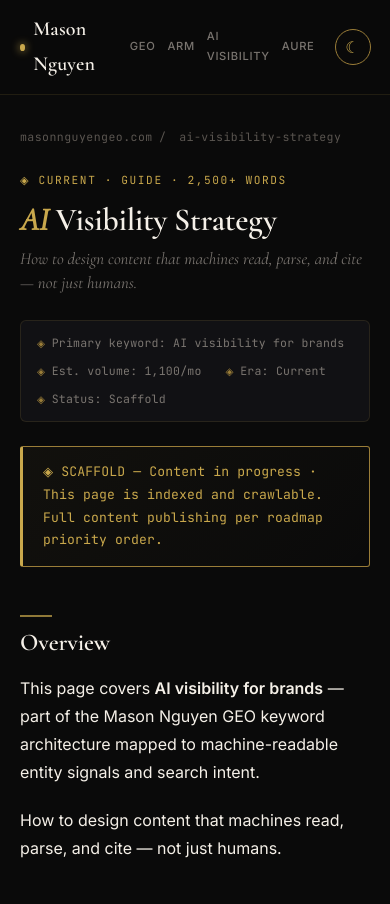
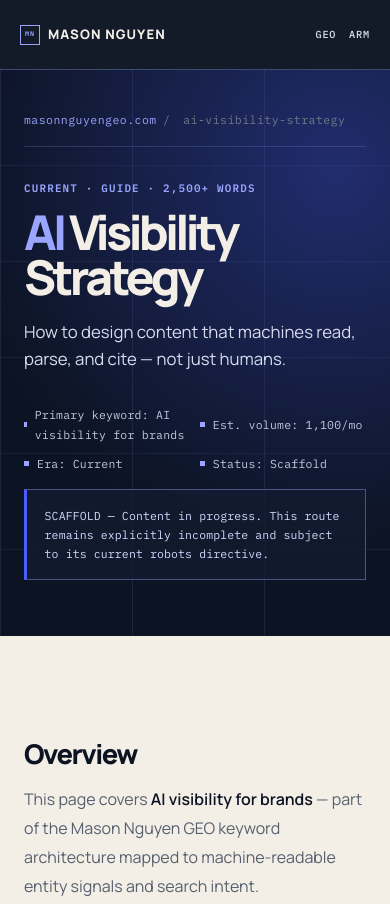
Before and after one commit to virtualmase/masonnguyengeo, a website: page ai-visibility-strategy/index.html in a window 390 px wide. Shown: the top 904 px of the page. Drawn offline with nearby package versions, Linux system fonts and the light colour scheme.

Commit message:
Apply AURE-inspired skin to AI Visibility Strategy

```diff
--- a/ai-visibility-strategy/index.html
+++ b/ai-visibility-strategy/index.html
@@ -6,6 +6,8 @@
 <title>AI Visibility Strategy — Machine-Readable Content for LLMs | Mason Nguyen GEO</title>
 <meta name="description" content="How to build AI visibility for your brand by designing machine-readable content that LLMs crawl, parse, and cite. The core differentiator for brands in the AI era.">
 <link rel="canonical" href="https://masonnguyengeo.com/ai-visibility-strategy">
+<meta name="base:app_id" content="6a1834c7660a3f727dea7030">
+<meta name="base:app_id" content="6a0ada777abfff0aca7b16f5">
 <meta property="og:type" content="article">
 <meta property="og:title" content="AI Visibility Strategy — Machine-Readable Content for LLMs | Mason Nguyen GEO">
 <meta property="og:description" content="How to build AI visibility for your brand by designing machine-readable content that LLMs crawl, parse, and cite. The core differentiator for brands in the AI era.">
@@ -14,8 +16,10 @@
 <link rel="alternate" type="text/plain" href="https://masonnguyengeo.com/llms.txt" title="AI Crawler Guidance">
 <link rel="preconnect" href="https://fonts.googleapis.com">
 <link rel="preconnect" href="https://fonts.gstatic.com" crossorigin>
-<link href="https://fonts.googleapis.com/css2?family=Cormorant+Garamond:ital,wght@0,400;0,600;1,400&family=Inter:wght@400;500;600&family=JetBrains+Mono:wght@400;500&display=swap" rel="stylesheet">
+<link href="https://fonts.googleapis.com/css2?family=IBM+Plex+Mono:wght@400;500;600&family=Manrope:wght@400;500;600;700;800&display=swap" rel="stylesheet">
 <link rel="stylesheet" href="/assets/site.css">
+<link rel="stylesheet" href="/assets/what-is-geo.css">
+<link rel="stylesheet" href="/assets/ai-visibility.css">
 <script type="application/ld+json">
 {
   "@context": "https://schema.org",
@@ -80,7 +84,7 @@
 </script>
 <meta name="robots" content="noindex, follow">
 </head>
-<body>
+<body class="geo-pillar ai-visibility-page">
 <div class="progress-bar" id="progress"></div>
 <script>document.addEventListener("scroll",function(){var e=document.documentElement,s=e.scrollTop/(e.scrollHeight-e.clientHeight);document.getElementById("progress").style.transform="scaleX("+s+")")});</script>
 <nav class="site-nav-bar">
@@ -96,13 +100,17 @@
   </div>
 </nav>
 <main class="page-wrap">
-<div class="breadcrumb"><a href="/">masonnguyengeo.com</a><span>/</span><span>ai-visibility-strategy</span></div>
-<div class="era-tag">◈ Current · Guide · 2,500+ words</div>
-<h1><span class="accent">AI </span>Visibility Strategy</h1>
-<p class="subtitle">How to design content that machines read, parse, and cite — not just humans.</p>
-<div class="meta-row"><div class="meta-item">Primary keyword: AI visibility for brands</div><div class="meta-item">Est. volume: 1,100/mo</div><div class="meta-item">Era: Current</div><div class="meta-item">Status: Scaffold</div></div>
-<div class="scaffold-notice">◈ SCAFFOLD — Content in progress · This page is indexed and crawlable. Full content publishing per roadmap priority order.</div>
-<div class="content-body">
+<header class="signal-hero">
+  <div class="container">
+    <div class="breadcrumb"><a href="/">masonnguyengeo.com</a><span>/</span><span>ai-visibility-strategy</span></div>
+    <div class="era-tag">Current · Guide · 2,500+ words</div>
+    <h1><span class="accent">AI </span>Visibility Strategy</h1>
+    <p class="subtitle">How to design content that machines read, parse, and cite — not just humans.</p>
+    <div class="meta-row"><div class="meta-item">Primary keyword: AI visibility for brands</div><div class="meta-item">Est. volume: 1,100/mo</div><div class="meta-item">Era: Current</div><div class="meta-item">Status: Scaffold</div></div>
+    <div class="scaffold-notice">SCAFFOLD — Content in progress. This route remains explicitly incomplete and subject to its current robots directive.</div>
+  </div>
+</header>
+<div class="signal-content"><div class="container"><div class="content-body">
 
 <section>
 
@@ -156,6 +164,7 @@
   </div>
   <a href="https://swellmarketing.xyz" class="cta-btn" target="_blank" rel="noopener">Swell Marketing ↗</a>
 </div>
+</div></div></div>
 </main>
 <footer class="site-footer">
   <div class="footer-inner">
--- /dev/null
+++ b/assets/ai-visibility.css
@@ -0,0 +1,76 @@
+/* AI Visibility Strategy override — isolated to /ai-visibility-strategy. */
+
+.ai-visibility-page .page-wrap { max-width: none; margin: 0; padding: 0; }
+
+.ai-visibility-page .signal-hero {
+  position: relative;
+  overflow: hidden;
+  padding: clamp(2.5rem, 6vw, 5rem) 0 clamp(3.5rem, 8vw, 6rem);
+  color: var(--geo-ivory);
+  background:
+    radial-gradient(circle at 86% 18%, rgba(75, 93, 255, 0.34), transparent 24rem),
+    linear-gradient(90deg, rgba(154, 165, 255, 0.11) 1px, transparent 1px),
+    linear-gradient(0deg, rgba(154, 165, 255, 0.08) 1px, transparent 1px),
+    var(--geo-ink);
+  background-size: auto, min(20vw, 240px) 100%, 100% 6rem, auto;
+}
+
+.ai-visibility-page .signal-hero .container,
+.ai-visibility-page .signal-content .container { max-width: 1180px; }
+
+.ai-visibility-page .signal-hero .breadcrumb {
+  margin: 0 0 2.4rem;
+  padding: 0 0 1rem;
+  background: transparent;
+  border-bottom: 1px solid rgba(154, 165, 255, 0.2);
+}
+.ai-visibility-page .era-tag { color: var(--geo-peri); font-family: var(--mono); font-size: 0.68rem; font-weight: 600; letter-spacing: 0.11em; }
+.ai-visibility-page h1 {
+  max-width: 820px;
+  margin-bottom: 1.15rem;
+  color: var(--geo-ivory);
+  font-family: var(--sans);
+  font-size: clamp(3rem, 7vw, 5.8rem);
+  font-weight: 800;
+  letter-spacing: -0.075em;
+  line-height: 0.94;
+  text-wrap: balance;
+}
+.ai-visibility-page h1 .accent { color: var(--geo-peri); font-style: normal; }
+.ai-visibility-page .subtitle { max-width: 680px; margin-bottom: 2rem; color: #d5ddef; font-family: var(--sans); font-size: clamp(1.05rem, 2vw, 1.25rem); font-style: normal; line-height: 1.65; }
+.ai-visibility-page .meta-row { max-width: 900px; margin: 0 0 1rem; padding: 0; background: transparent; border: 0; border-radius: 0; color: #c0cadd; }
+.ai-visibility-page .meta-item { gap: 0.5rem; }
+.ai-visibility-page .meta-item::before { content: ""; width: 5px; height: 5px; background: var(--geo-peri); border-radius: 0; }
+.ai-visibility-page .scaffold-notice { max-width: 900px; margin: 0; padding: 1rem 1.1rem; color: #d3daff; background: rgba(18, 28, 48, 0.78); border: 1px solid rgba(154, 165, 255, 0.42); border-left: 3px solid var(--geo-ultra); border-radius: 0; font-size: 0.72rem; line-height: 1.65; }
+
+.ai-visibility-page .signal-content { padding: clamp(3.5rem, 7vw, 6rem) 0; background: var(--geo-ivory); }
+.ai-visibility-page .content-body { max-width: 780px; }
+.ai-visibility-page .content-body section { margin: 0; padding: clamp(2.1rem, 4vw, 3.5rem) 0; border-top: 1px solid var(--geo-line); }
+.ai-visibility-page .content-body section:first-child { padding-top: 0; border-top: 0; }
+.ai-visibility-page .content-body h2 { color: var(--geo-ink); font-family: var(--sans); font-size: clamp(1.7rem, 3.5vw, 2.8rem); font-weight: 800; letter-spacing: -0.055em; line-height: 1.05; text-wrap: balance; }
+.ai-visibility-page .content-body h2::before { display: none; }
+.ai-visibility-page .content-body .section-body { color: var(--geo-slate); line-height: 1.82; }
+.ai-visibility-page .content-body .section-body strong { color: var(--geo-ink); }
+.ai-visibility-page .content-body li { margin-bottom: 0.75rem; }
+.ai-visibility-page .content-body li::marker { color: var(--geo-ultra); }
+
+.ai-visibility-page .related-grid { max-width: 1180px; margin: clamp(3rem, 6vw, 5rem) 0 0; padding-top: 1.3rem; border-top: 1px solid var(--geo-line); }
+.ai-visibility-page .related-card { border: 1px solid var(--geo-line); border-radius: 0; background: var(--geo-paper); box-shadow: none; }
+.ai-visibility-page .related-card:hover { border-color: var(--geo-ultra); transform: translateY(-2px); }
+.ai-visibility-page .related-card .rc-label { color: var(--geo-ultra); }
+.ai-visibility-page .related-card .rc-title { color: var(--geo-ink); font-family: var(--sans); }
+.ai-visibility-page .related-card .rc-desc { color: var(--geo-slate); }
+
+.ai-visibility-page .page-cta { max-width: 1180px; margin: clamp(3rem, 6vw, 5rem) 0 0; padding: clamp(1.5rem, 4vw, 2.5rem); border: 1px solid #b8c0ff; border-radius: 0; background: var(--geo-lilac); }
+.ai-visibility-page .cta-eye { color: var(--geo-ultra); }
+.ai-visibility-page .cta-title { color: var(--geo-ink); font-family: var(--sans); font-size: clamp(1.3rem, 2.5vw, 1.8rem); letter-spacing: -0.04em; }
+.ai-visibility-page .cta-text p { color: var(--geo-slate); }
+.ai-visibility-page .cta-btn { border-radius: 0; background: var(--geo-ultra); color: white; }
+
+@media (max-width: 768px) {
+  .ai-visibility-page .signal-hero { background-size: auto, 132px 100%, 100% 6rem, auto; }
+  .ai-visibility-page .signal-hero .breadcrumb { margin-bottom: 2rem; }
+  .ai-visibility-page h1 { letter-spacing: -0.08em; }
+  .ai-visibility-page .meta-row { display: grid; grid-template-columns: 1fr 1fr; gap: 0.6rem; }
+  .ai-visibility-page .page-cta { align-items: flex-start; }
+}
--- a/package.json
+++ b/package.json
@@ -13,7 +13,8 @@
     "pm2:logs": "pm2 logs masonnguyengeo",
     "validate:author": "node scripts/validate-author-page.mjs",
     "validate:what-is-geo": "node scripts/validate-what-is-geo.mjs",
-    "validate:arm-framework": "node scripts/validate-arm-framework.mjs"
+    "validate:arm-framework": "node scripts/validate-arm-framework.mjs",
+    "validate:ai-visibility": "node scripts/validate-ai-visibility.mjs"
   },
   "dependencies": {
     "compression": "^1.7.4",
--- /dev/null
+++ b/scripts/validate-ai-visibility.mjs
@@ -0,0 +1,34 @@
+import assert from "node:assert/strict";
+import { readFileSync } from "node:fs";
+import { resolve } from "node:path";
+import { fileURLToPath } from "node:url";
+
+const root = resolve(fileURLToPath(new URL("..", import.meta.url)));
+const html = readFileSync(resolve(root, "ai-visibility-strategy/index.html"), "utf8");
+const css = readFileSync(resolve(root, "assets/ai-visibility.css"), "utf8");
+
+for (const token of [
+  '<link rel="canonical" href="https://masonnguyengeo.com/ai-visibility-strategy">',
+  '<meta name="robots" content="noindex, follow">',
+  '<link rel="stylesheet" href="/assets/site.css">',
+  '<link rel="stylesheet" href="/assets/what-is-geo.css">',
+  '<link rel="stylesheet" href="/assets/ai-visibility.css">',
+  '<body class="geo-pillar ai-visibility-page">',
+  '<header class="signal-hero">',
+  'SCAFFOLD — Content in progress.',
+  '"@type": "Article"',
+  '"@type": "FAQPage"',
+  'href="/what-is-geo"',
+  'href="/arm-framework"',
+  'href="/knowledge-graph-authority"',
+  'href="https://swellmarketing.xyz"',
+]) {
+  assert.ok(html.includes(token), `Missing required AI Visibility markup: ${token}`);
+}
+
+for (const token of [".ai-visibility-page", ".signal-hero", ".signal-content", "@media (max-width: 768px)"]) {
+  assert.ok(css.includes(token), `Missing route-scoped AI Visibility skin treatment: ${token}`);
+}
+
+assert.ok(!css.includes("body:not(.ai-visibility-page)"), "AI Visibility stylesheet must not target unrelated routes.");
+console.log("AI Visibility Strategy route validation passed.");
```
Also changed, not shown: docs/ai-visibility-aure-skin-qa.md (added, +15 -0 lines).
